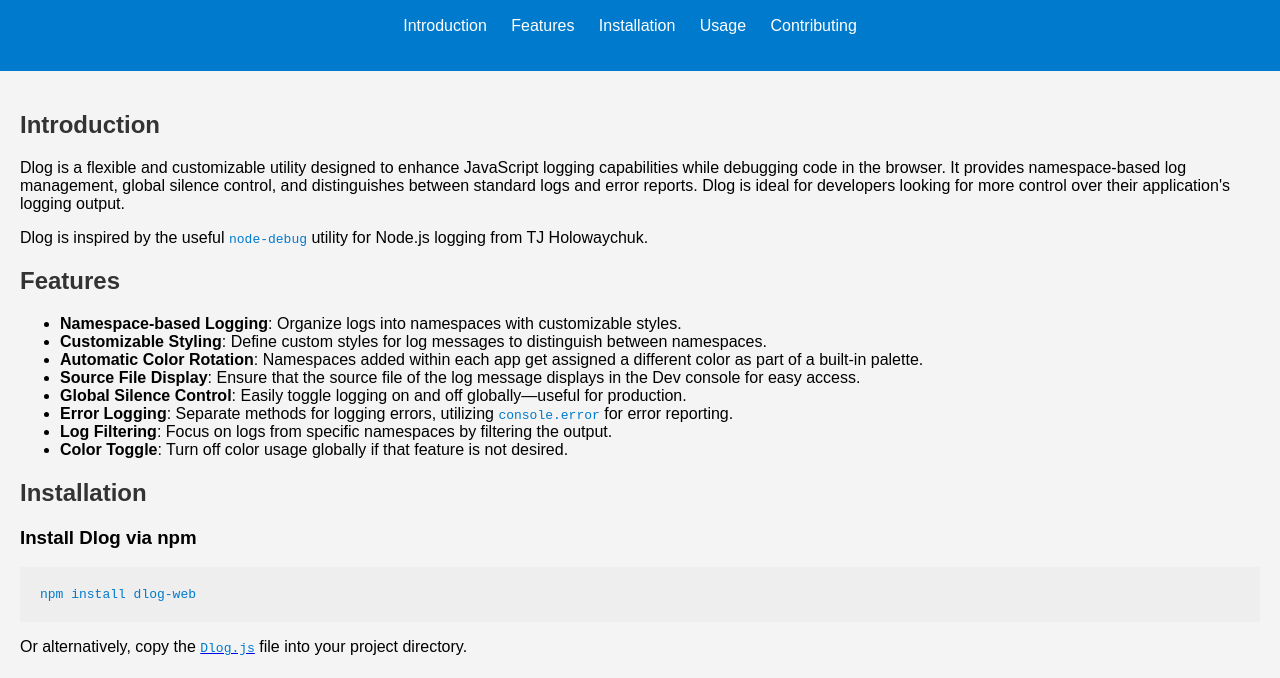
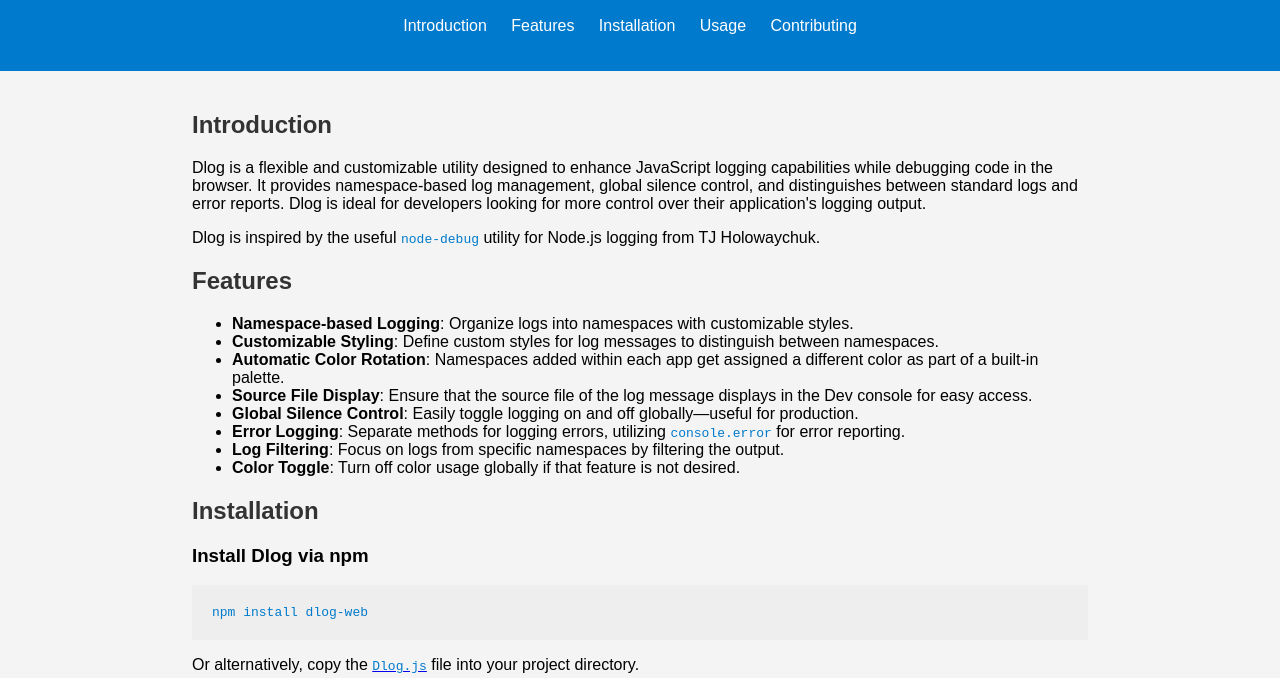
Before and after one commit to SylonZero/Dlog, a website built with webpack: page docs/index.html in a window 1280 px wide. Shown: the part 83-761 px from the top of the page. Built offline with nearby package versions, Linux system fonts and the light colour scheme.

Commit message:
Update style.css
- Limiting the text to the center of the screen at 70% width for better readability

```diff
--- a/docs/style.css
+++ b/docs/style.css
@@ -29,6 +29,9 @@
 
 main {
     padding: 20px;
+    width: 70%;
+    margin-left: auto;
+    margin-right: auto;
 }
 
 h2 {
```
